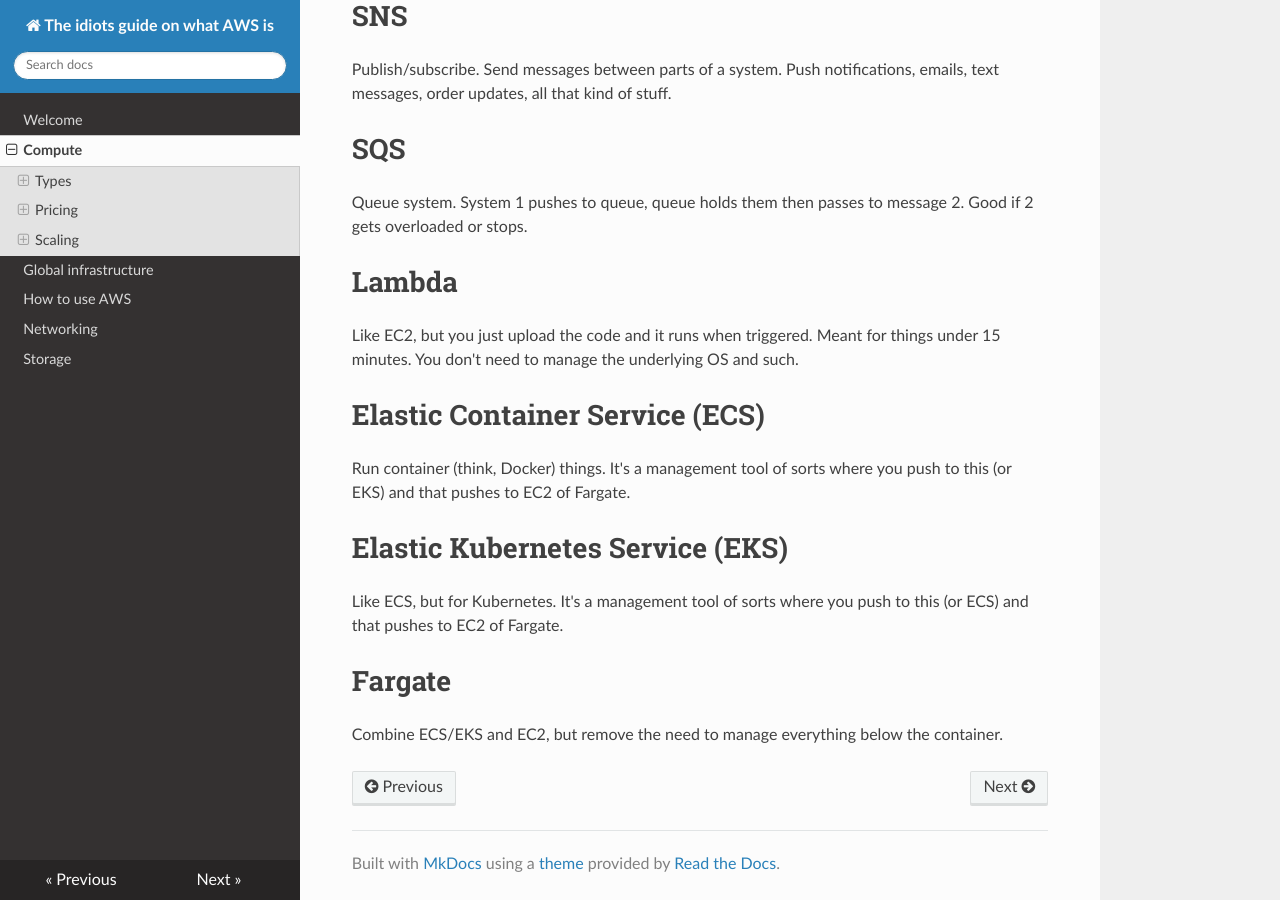
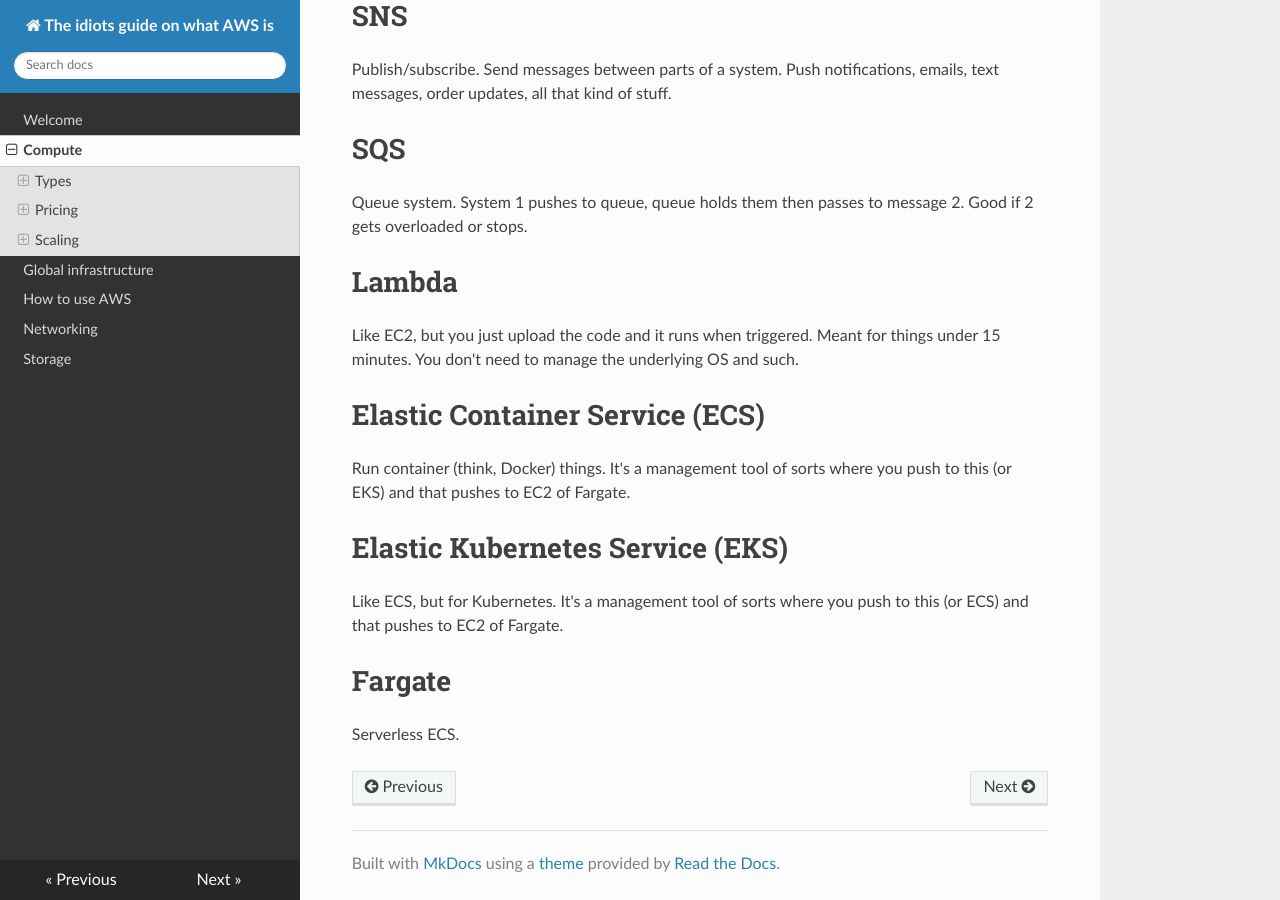
Before and after one commit to KanChiMoe/aws-docs, an MkDocs documentation site: the page built from docs/compute.md, in a window 1280 px wide and 900 px high, scrolled down 2846 px. Built offline with MkDocs 1.6.1, drawn with Linux system fonts in a browser that asks for light colours; nearby versions of some CDN libraries.

Commit message:
reword to close #2

```diff
--- a/docs/compute.md
+++ b/docs/compute.md
@@ -112,4 +112,4 @@ Like ECS, but for Kubernetes. It's a management tool of sorts where you push to
 
 # Fargate
 
-Combine ECS/EKS and EC2, but remove the need to manage everything below the container.
+Serverless ECS.
```
